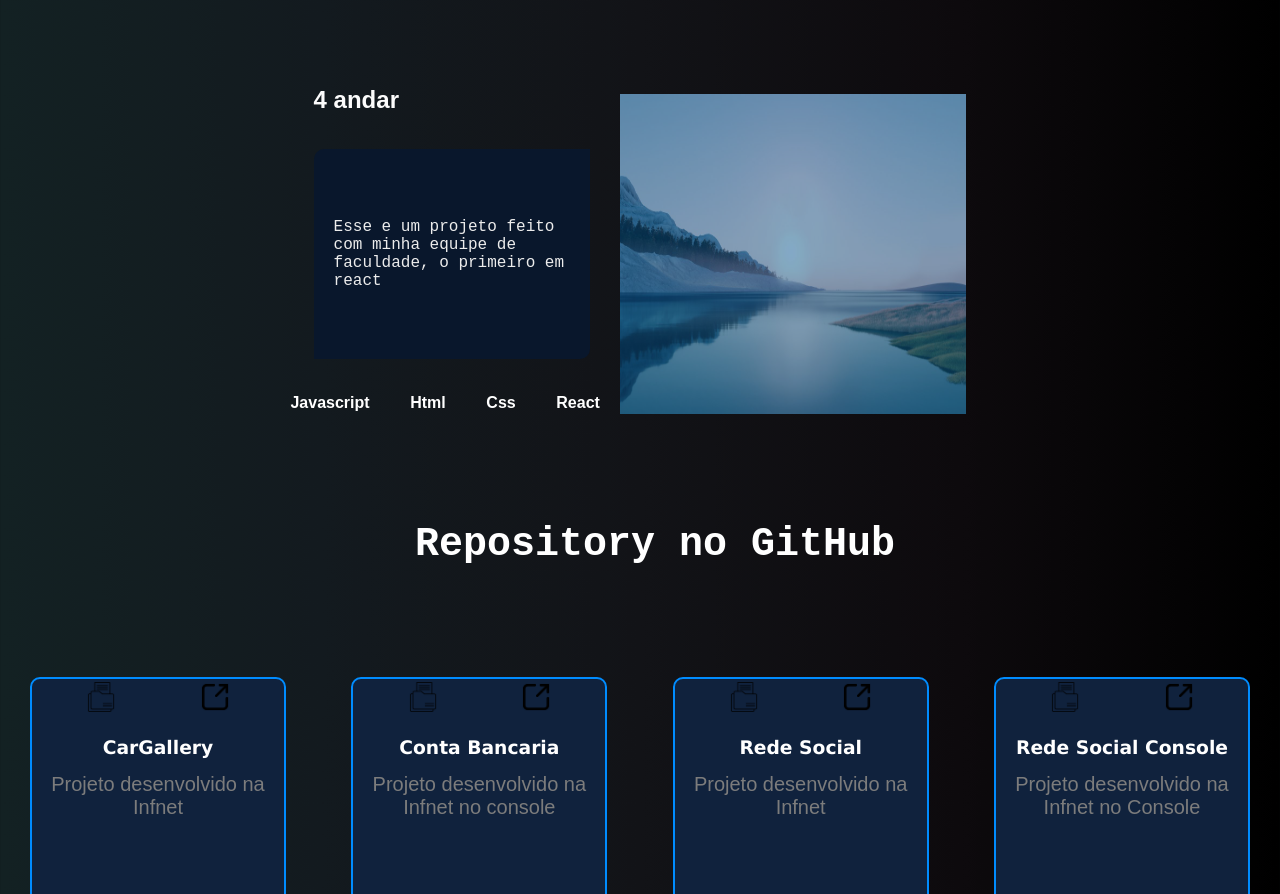
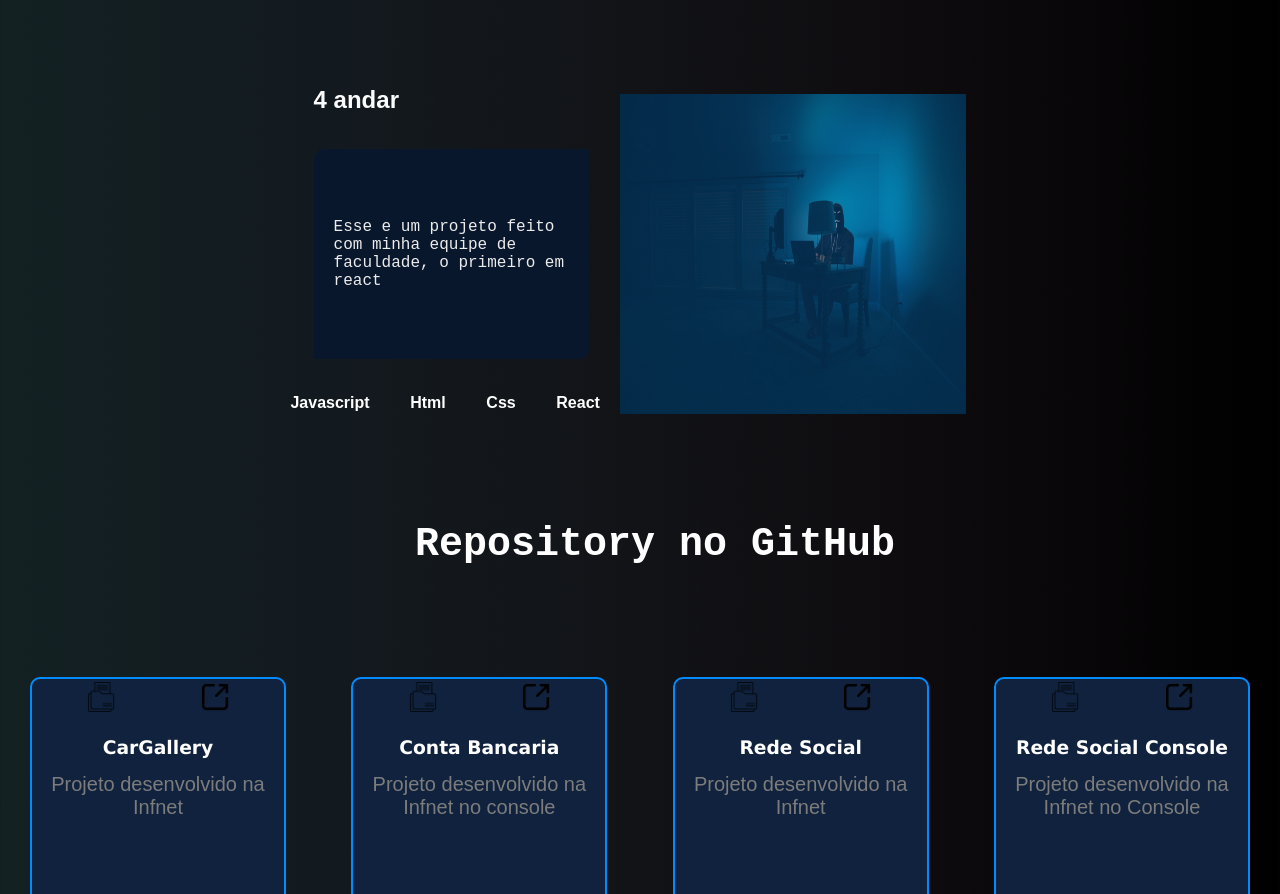
Before and after one commit to LucasGAraujo/Portifolio-em-react, a React (Create React App) app: page / in a window 1280 px wide. Shown: the part 3197-4091 px from the top of the page. Built offline with nearby package versions, Linux system fonts and the light colour scheme; no server answers; a web font is replaced by a local one.

Commit message:
4 andar adicionado

```diff
--- a/src/components/Projetos.js
+++ b/src/components/Projetos.js
@@ -4,7 +4,7 @@ import CardL from './CardL'
 import Repository from './Repository'
 import Finagc from '../style/img/finag.jpg';
 import Fashion from '../style/img/fashio.jpg';
-import Andar from '../style/img/natureza.jpg';
+import Andar from '../style/img/4an.jpg';
 import tec from '../style/img/tec.png';
 import Vet from '../style/img/estetica.jpg';
 
@@ -20,7 +20,7 @@ function Projetos(){
             <Card imagem={<img src={Fashion}/>} sobre={'Esse e um projeto feito bem antigamente com o objetivo de seu uma loja, me orgulho bastante dele mas ainda tem muita coisa a atualizar'} linguagem={['Javascript','Html','Css']} titulo={'BritoFashion'} link={'https://brito-fashion.vercel.app/'}/>
             <CardL imagem={<img src={Finagc}/>} sobre={'Esse e um projeto feito para ajudar na educação financeira, me orgulho bastante dele '} linguagem={['Javascript','Html','Css']} titulo={'Finangic'}  link={'https://finangic.vercel.app/'}/>
             <Card imagem={<img src={Vet}/>} sobre={'Esse foi um projeto feito por mim, recentemente de uma clinica de estetica '} linguagem={['Javascript','Html','Css','React']} titulo={'Clinica Biancurpi'}/>
-            <CardL imagem={<img src={Andar}/>} sobre={'Esse e um projeto feito com minha equipe de faculdade, o primeiro em react '} linguagem={['Javascript','Html','Css','React']} titulo={'4 andar'}/>
+            <CardL imagem={<img src={Andar}/>} sobre={'Esse e um projeto feito com minha equipe de faculdade, o primeiro em react '} linguagem={['Javascript','Html','Css','React']} titulo={'4 andar'} link={'https://4-andar.vercel.app'}/>
 
         </div>
         <h2 style={{margin:"60px 0px 30px 30px"}} className='Projetosh2'>
--- a/src/style/Main.css
+++ b/src/style/Main.css
@@ -104,3 +104,7 @@ a{
   .citacao h4{
     font-size: 0.6rem;
   }
+  #codigo {
+    width: 100%;
+    height: 70%;
+  }
```
Also changed, not shown: src/style/img/4an.jpg (renamed from src/style/img/clint-patterson-dYEuFB8KQJk-unsplash.jpg). Lines whose indentation alone changed are shown as unchanged.
